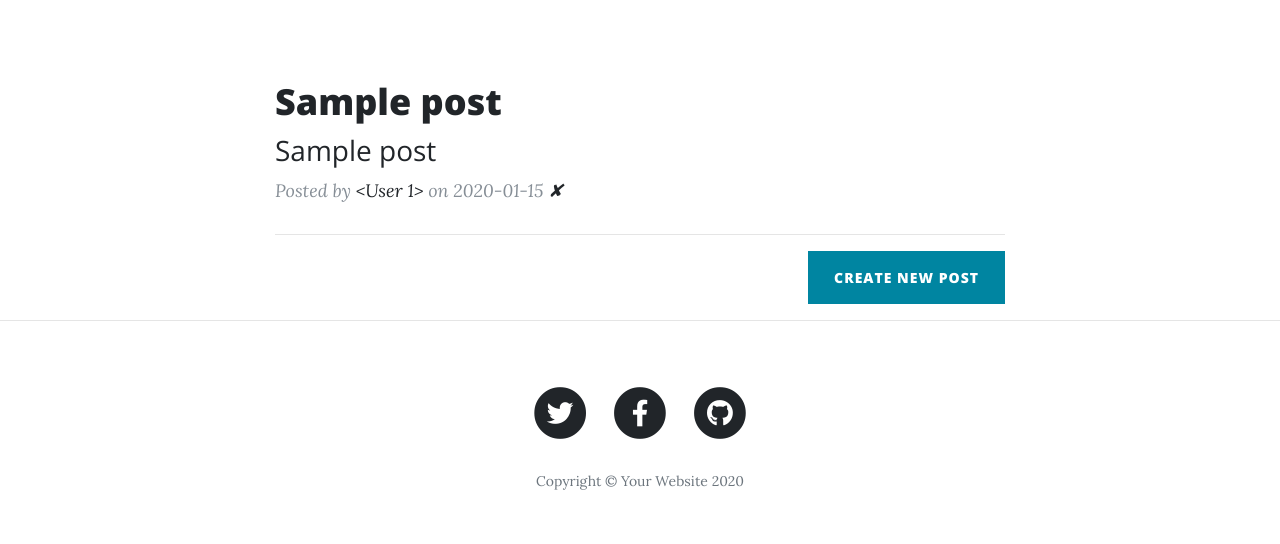
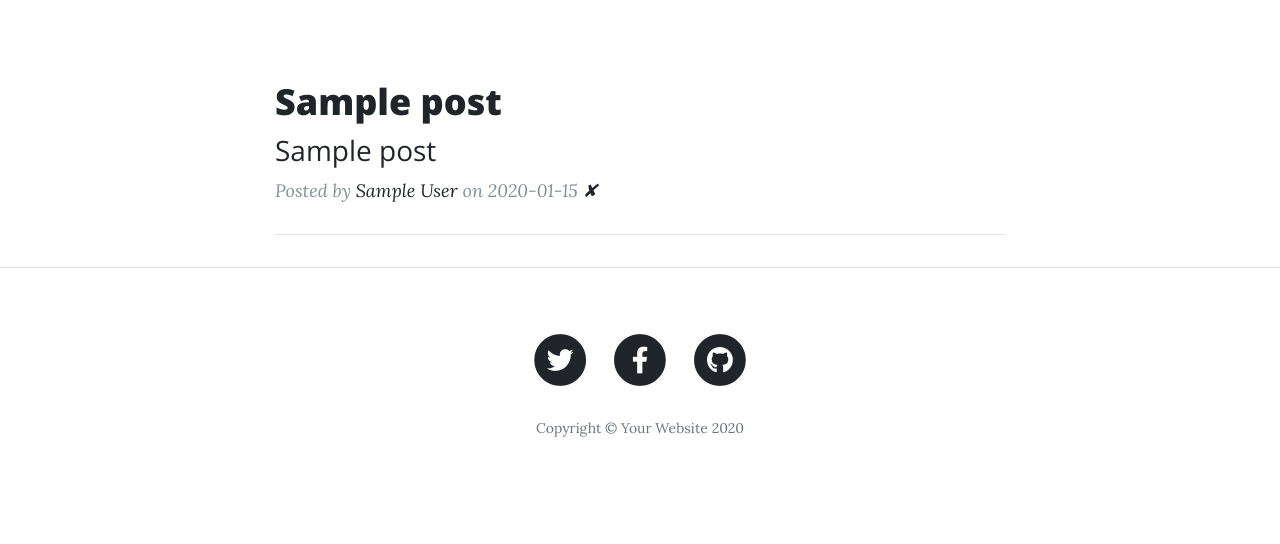
Before and after one commit to AbdelmalekIla/blog-with-authentication, a Flask app: page / in a window 1280 px wide. Shown: the part 532-1076 px from the top of the page. After the commit the page ends 969 px from the top, so only its background shows below. Run offline with Flask 3, Linux system fonts and the light colour scheme; tables that the repository leaves empty hold one stand-in row (values such as "Sample post"); some libraries are stand-ins or nearby versions.

Commit message:
Update HTML templates to display author's name instead of the entire author object

```diff
--- a/templates/index.html
+++ b/templates/index.html
@@ -30,7 +30,7 @@
             </h3>
           </a>
           <p class="post-meta">Posted by
-            <a href="#">{{post.author}}</a>
+            <a href="#">{{post.author.name}}</a>
             on {{post.date}}
 
             <a href="{{url_for('delete_post', post_id=post.id) }}">✘</a>
@@ -41,10 +41,11 @@
         {% endfor %}
 
 
-        <!-- New Post -->
-        <div class="clearfix">
-          <a class="btn btn-primary float-right" href="{{url_for('add_new_post')}}">Create New Post</a>
-        </div>
+        {% if current_user.id==1: %}
+          <div class="clearfix">
+            <a class="btn btn-primary float-right" href="{{url_for('add_new_post')}}">Create New Post</a>
+          </div>
+        {% endif %}
       </div>
     </div>
   </div>
```
